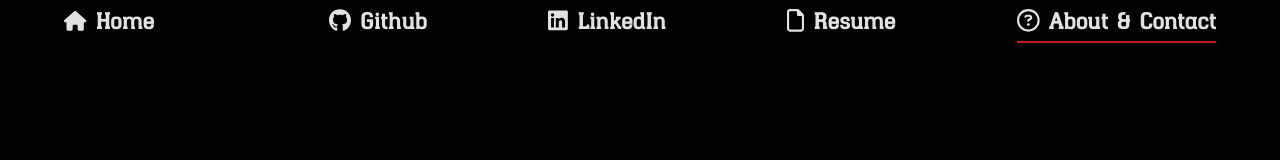
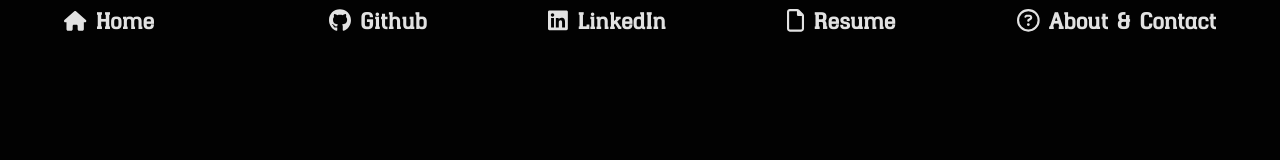
Before and after one commit to Jamesh431/Jamesh431.github.io, a React (Create React App) app: page /about in a window 1280 px wide. Shown: the top 160 px of the page. Built offline with nearby package versions, Linux system fonts and the light colour scheme.

Commit message:
configuring for github pages

```diff
--- a/src/components/navigation/Navbar.jsx
+++ b/src/components/navigation/Navbar.jsx
@@ -15,7 +15,7 @@ export default function Navbar(props) {
         <div className="home-container">
           <NavLink
             className="nav-link-wrapper home"
-            to="/home"
+            to="/Portfolio/"
             onClick={() => setCurrentPosition("Home")}
           >
             <FontAwesomeIcon icon="fa-solid fa-house" size="sm" /> Home
@@ -26,7 +26,7 @@ export default function Navbar(props) {
           <div className="header-option-wrapper github">
             <NavLink
               className="nav-link-wrapper github"
-              to="/github"
+              to="/Portfolio/github"
               onClick={() => setCurrentPosition("Github")}
             >
               <FontAwesomeIcon icon="fa-brands fa-github" /> Github
@@ -54,7 +54,7 @@ export default function Navbar(props) {
           </div>
 
           <div className="header-option-wrapper about">
-            <NavLink className="nav-link-wrapper" to="/about">
+            <NavLink className="nav-link-wrapper" to="/Portfolio/about">
               <FontAwesomeIcon icon="fa-regular fa-circle-question" /> About &
               Contact
             </NavLink>
--- a/src/components/routing/DefaultContainer.jsx
+++ b/src/components/routing/DefaultContainer.jsx
@@ -14,6 +14,8 @@ export default function DefaultContainer() {
       <Route component={Navbar} />
 
       <Switch>
+        <Redirect exact from="/" to="/Portfolio" />
+
         <Route exact path="/Portfolio" component={LandingPage} />
         <Route path="/Portfolio/github" component={Github} />
         <Route path="/Portfolio/about" component={About} />
```
